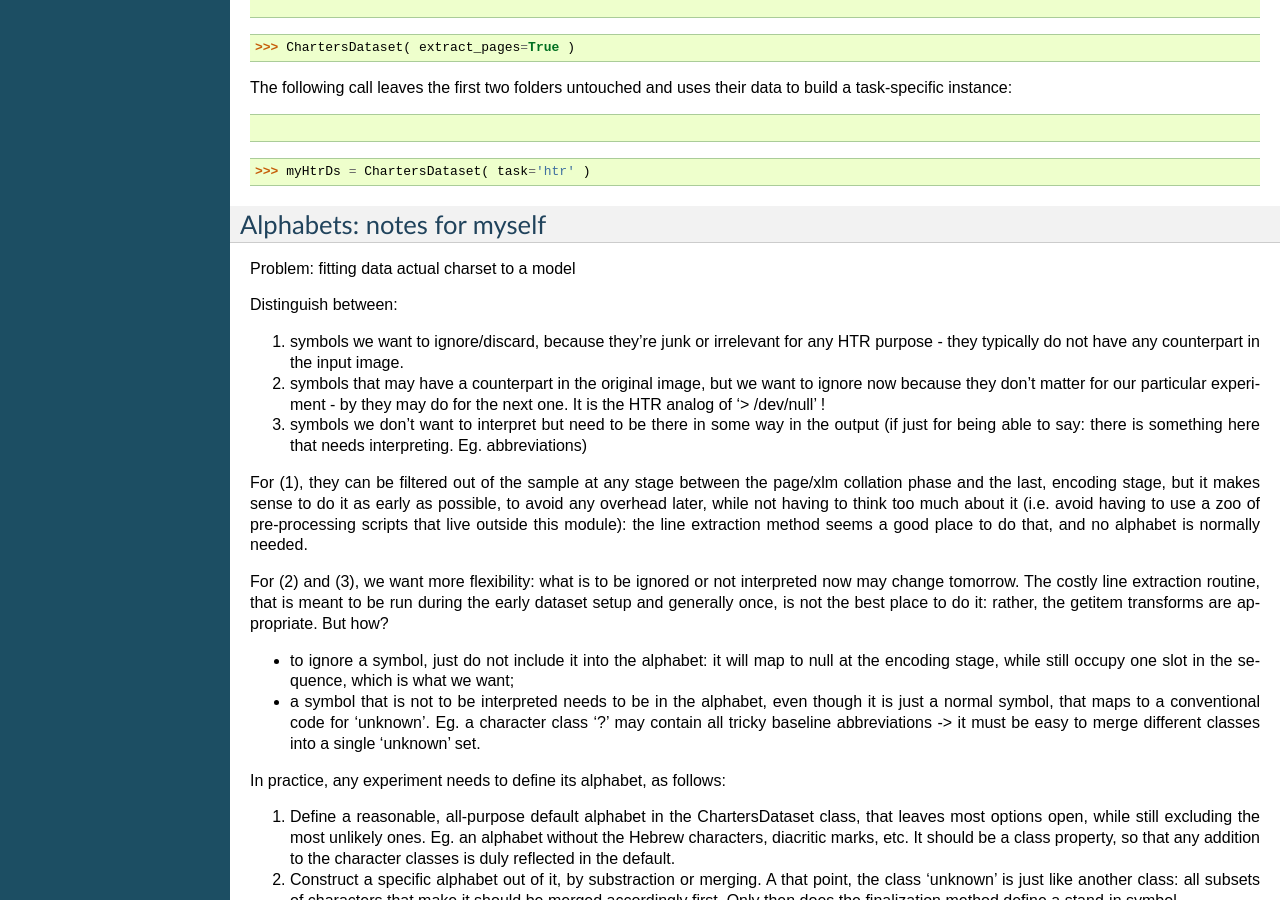
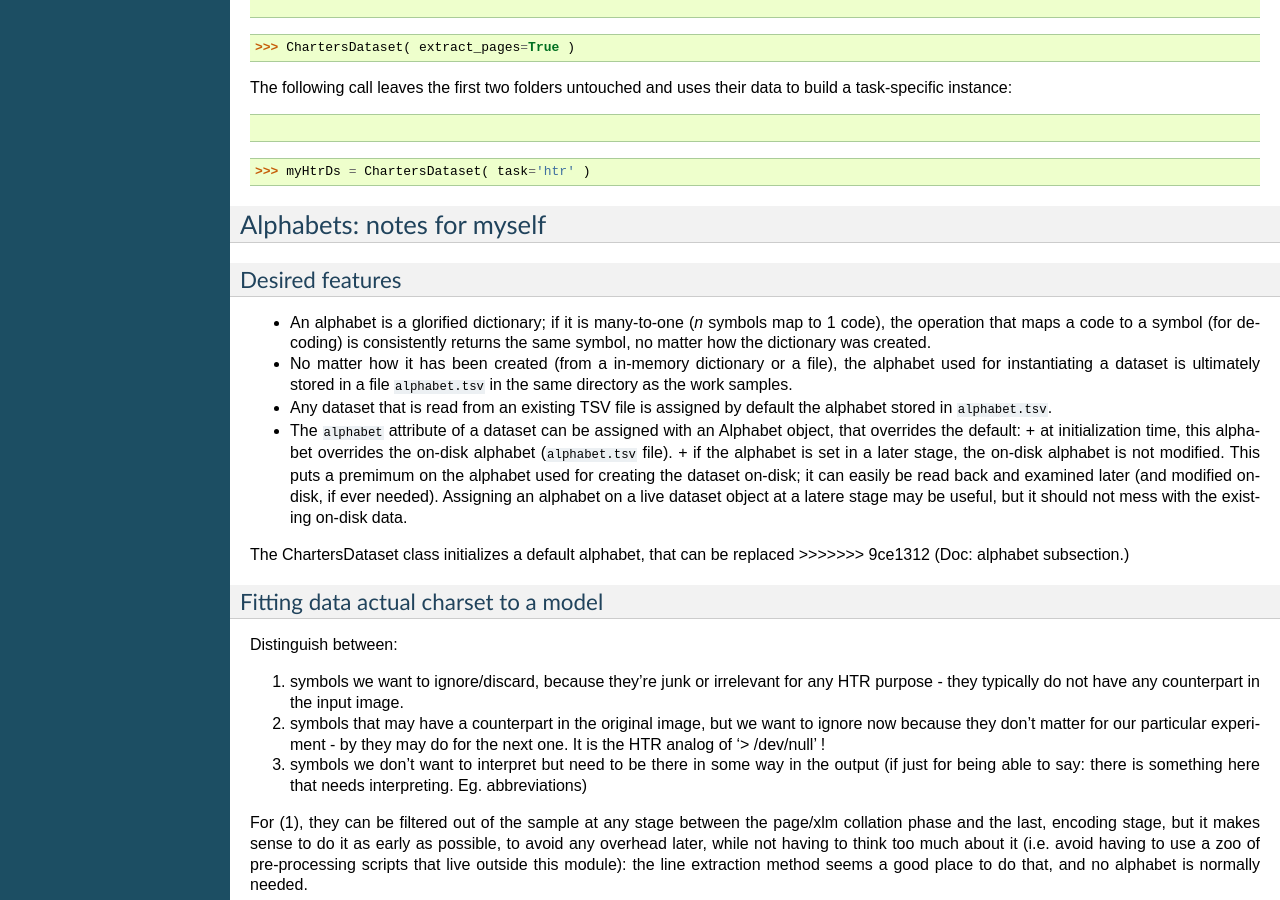
Before and after one commit to Didip-eu/didip_handwriting_datasets, a Sphinx documentation site: the page built from doc/index.rst, in a window 1280 px wide and 900 px high, scrolled down 1492 px. Built offline with Sphinx 7.4.7, drawn with Linux system fonts in a browser that asks for light colours; some of the changed text lies outside the part shown.

Commit message:
Alphabet subsection.

```diff
--- a/doc/index.rst
+++ b/doc/index.rst
@@ -111,7 +111,30 @@ The following call leaves the first two folders untouched and uses their data to
 Alphabets: notes for myself
 ===========================
 
-Problem: fitting data actual charset to a model
+-----------------
+Desired features
+-----------------
+
+
+* An alphabet is a glorified dictionary; if it is many-to-one (*n* symbols map to 1 code), the operation
+  that maps a code to a symbol (for decoding) is consistently returns the same symbol, no matter how the
+  dictionary was created.
+* No matter how it has been created (from a in-memory dictionary or a file), the alphabet used for instantiating
+  a dataset is ultimately stored in a file ``alphabet.tsv`` in the same directory as the work samples.
+* Any dataset that is read from an existing TSV file is assigned by default the alphabet stored in ``alphabet.tsv``.
+* The ``alphabet`` attribute of a dataset can be assigned with an Alphabet object, that overrides the default:
+  + at initialization time, this alphabet overrides the on-disk alphabet (``alphabet.tsv`` file).
+  + if the alphabet is set in a later stage, the on-disk alphabet is not modified.
+  This puts a premimum on the alphabet used for creating the dataset on-disk; it can easily be read back and
+  examined later (and modified on-disk, if ever needed). Assigning an alphabet on a live dataset object at a
+  latere stage may be useful, but it should not mess with the existing on-disk data.
+
+The ChartersDataset class initializes a default alphabet, that can be replaced
+>>>>>>> 9ce1312 (Doc: alphabet subsection.)
+
+-----------------------------------------
+Fitting data actual charset to a model
+-----------------------------------------
 
 Distinguish between:
 
```
